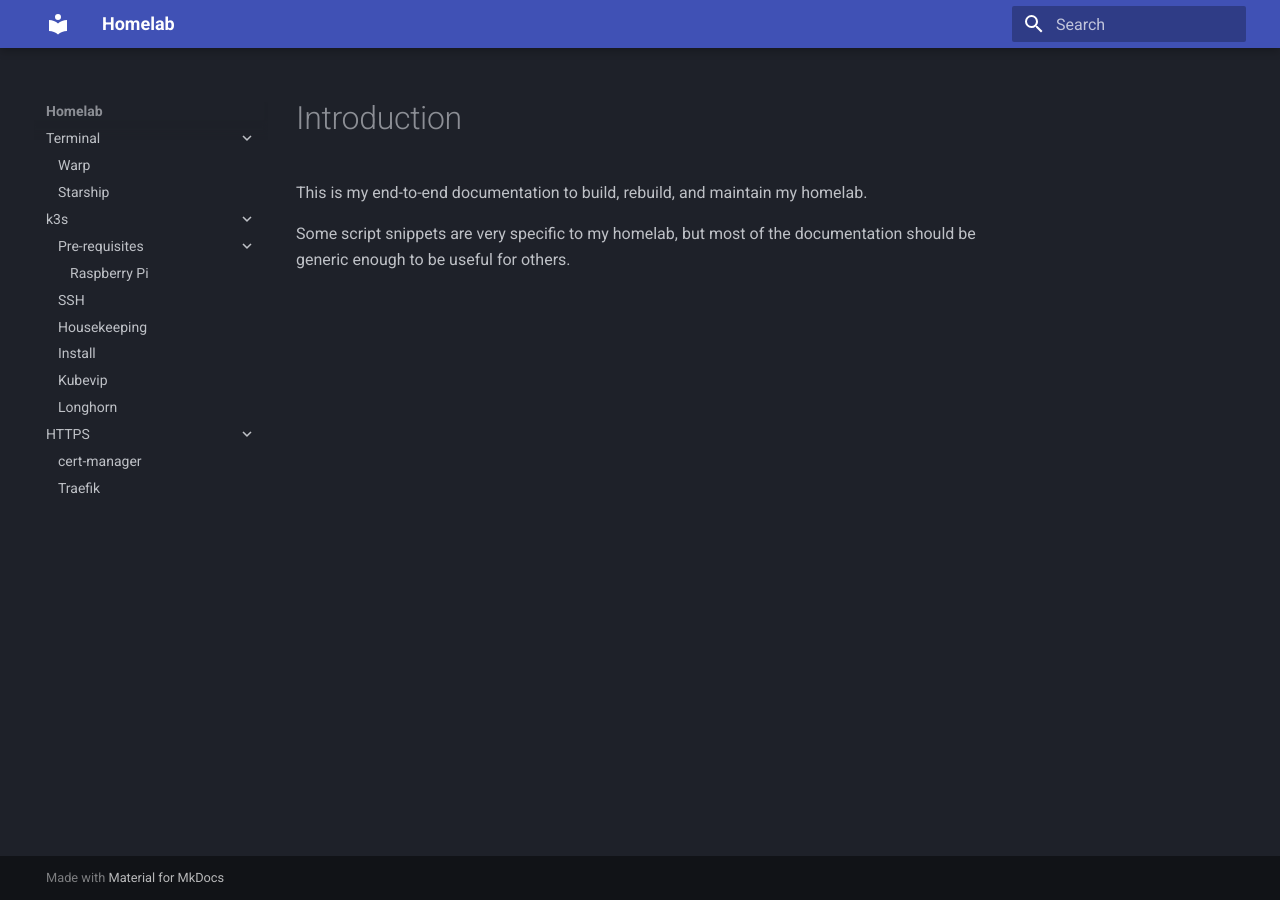
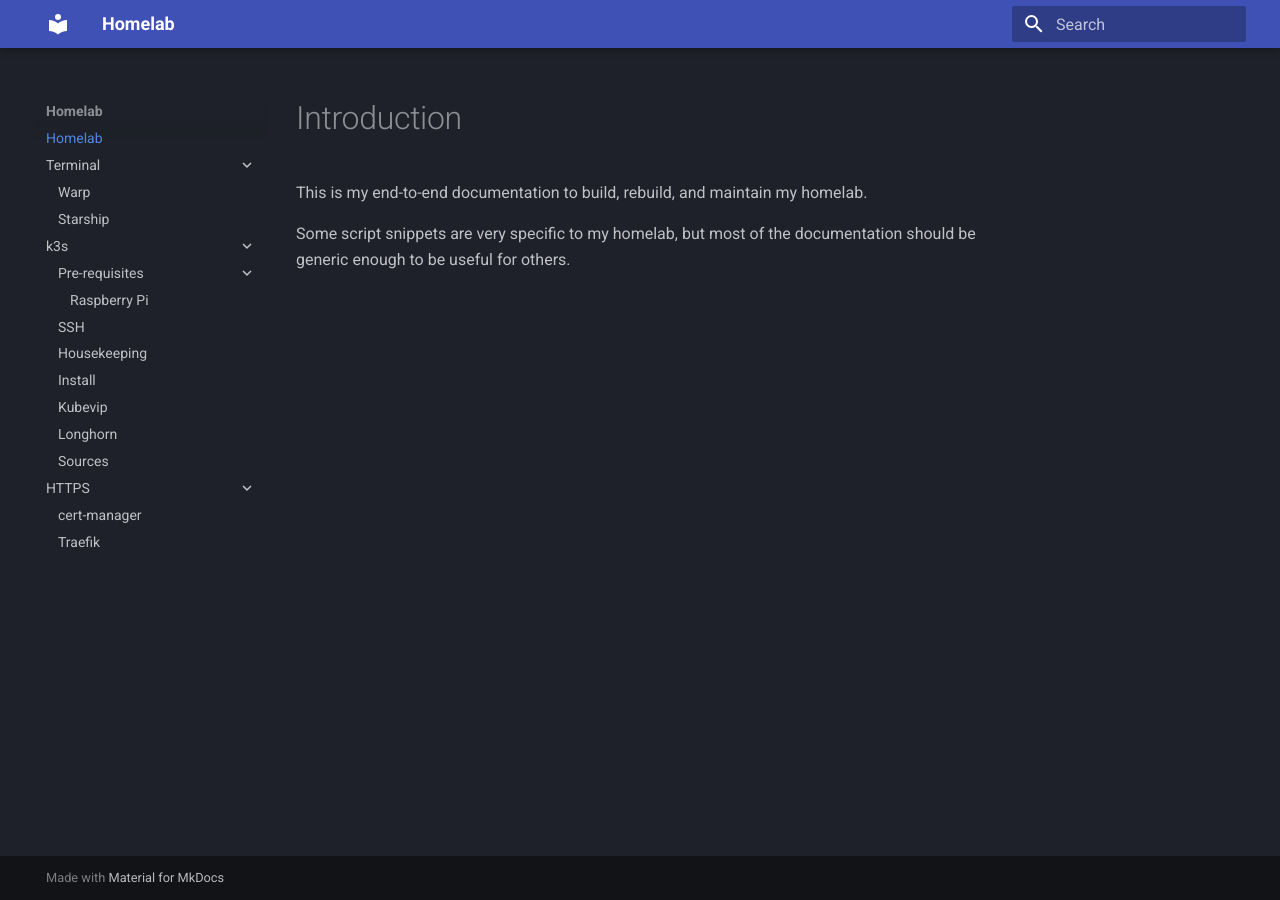
Before and after one commit to spaelling/homelab-pages, an MkDocs documentation site: the page built from docs/index.md, in a window 1280 px wide. Built offline with MkDocs 1.6.1 and Material for MkDocs 9.7.7, drawn with Linux system fonts in a browser that asks for light colours.

Commit message:
docs: update mkdocs configuration to enhance navigation and add missing sections

```diff
--- a/mkdocs.yml
+++ b/mkdocs.yml
@@ -7,6 +7,7 @@ theme:
     - navigation.instant
     - navigation.tracking
     - navigation.expand
+    - content.code.copy
     # - navigation.indexes
     # - navigation.sections
     # - navigation.tabs
@@ -17,6 +18,7 @@ markdown_extensions:
   - pymdownx.tabbed
   - pymdownx.details
 nav:
+  - Homelab: index.md
   - Terminal:
     - Warp: terminal/warp/warp.md
     - Starship: terminal/starship/starship.md
@@ -28,6 +30,7 @@ nav:
     - Install: k3s/k3sup.md
     - Kubevip: k3s/kubevip.md
     - Longhorn: k3s/longhorn.md
+    - Sources: k3s/sources.md
   - HTTPS:
     - cert-manager: traefik/cert_manager.md
     - Traefik: traefik/traefik.md
```
